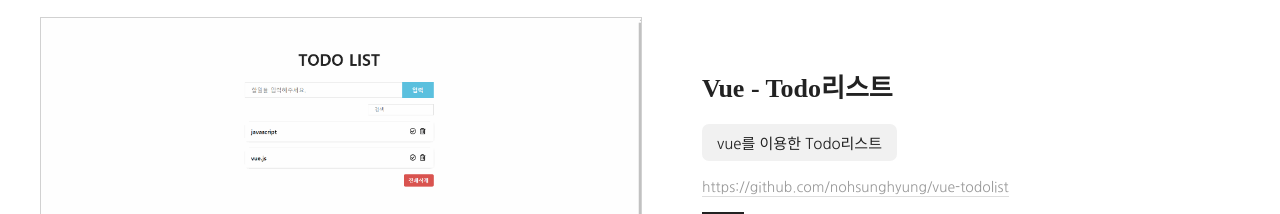
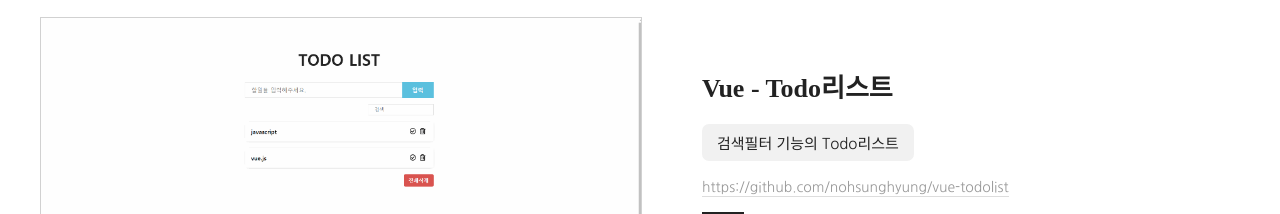
Before and after one commit to nohsunghyung/noh-portfolio, a Vue app: page /#/portfolio in a window 1280 px wide. Shown: the part 1137-1351 px from the top of the page. Built offline with nearby package versions, Linux system fonts and the light colour scheme; a web font is replaced by a local one.

Commit message:
feat : 포트폴리오 data 수정

```diff
--- a/src/data/portfolioData.js
+++ b/src/data/portfolioData.js
@@ -53,7 +53,7 @@ export default {
 			},
 			{
 				subject: 'Vue - Todo리스트',
-				summary: 'vue를 이용한 Todo리스트',
+				summary: '검색필터 기능의 Todo리스트',
 				url: 'https://github.com/nohsunghyung/vue-todolist',
 				images: require('@/assets/images/todo.gif'),
 				skils: 'Vue / Vuex / javascript',
```
